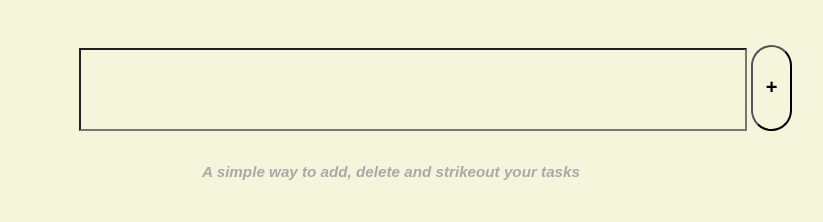
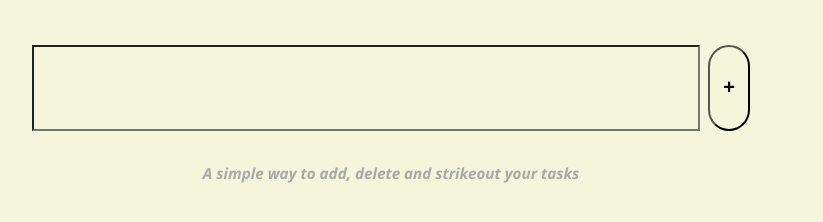
Before and after one commit to abhayrsr/toDoList, a plain HTML site: page index.html in a window 1280 px wide. Shown: the part 232-454 px from the top of the page, without its empty margins (249-1072 px from the left). Drawn offline with Linux system fonts and the light colour scheme.

Commit message:
update: search

```diff
--- a/main.css
+++ b/main.css
@@ -13,18 +13,22 @@ h1{
 }
 
 .search{
-    padding-left: 20rem;
-    padding-right: 8rem;
+    justify-content: center;
+    display:flex;
 }
 
 #task{
-padding: 2rem;
-width: 600px;
+    padding: 2rem;
+    max-width: 600px;
+    width: 80%;
+    min-width: 20px;
 }
 
 #add{
     padding: 0.8rem;
+    margin-left: 0.5rem;
     border-radius: 2rem;
+    display: flex;
 }
 
 footer{
@@ -32,7 +36,7 @@ footer{
     text-align: center;
     justify-content: center;
     font-style: italic;
-    font-family: sans-serif;
+    font-family:'Segoe UI', Tahoma, Geneva, Verdana, sans-serif;
     font-size: small;
     font-weight:100px;
     color:darkgrey;
```
